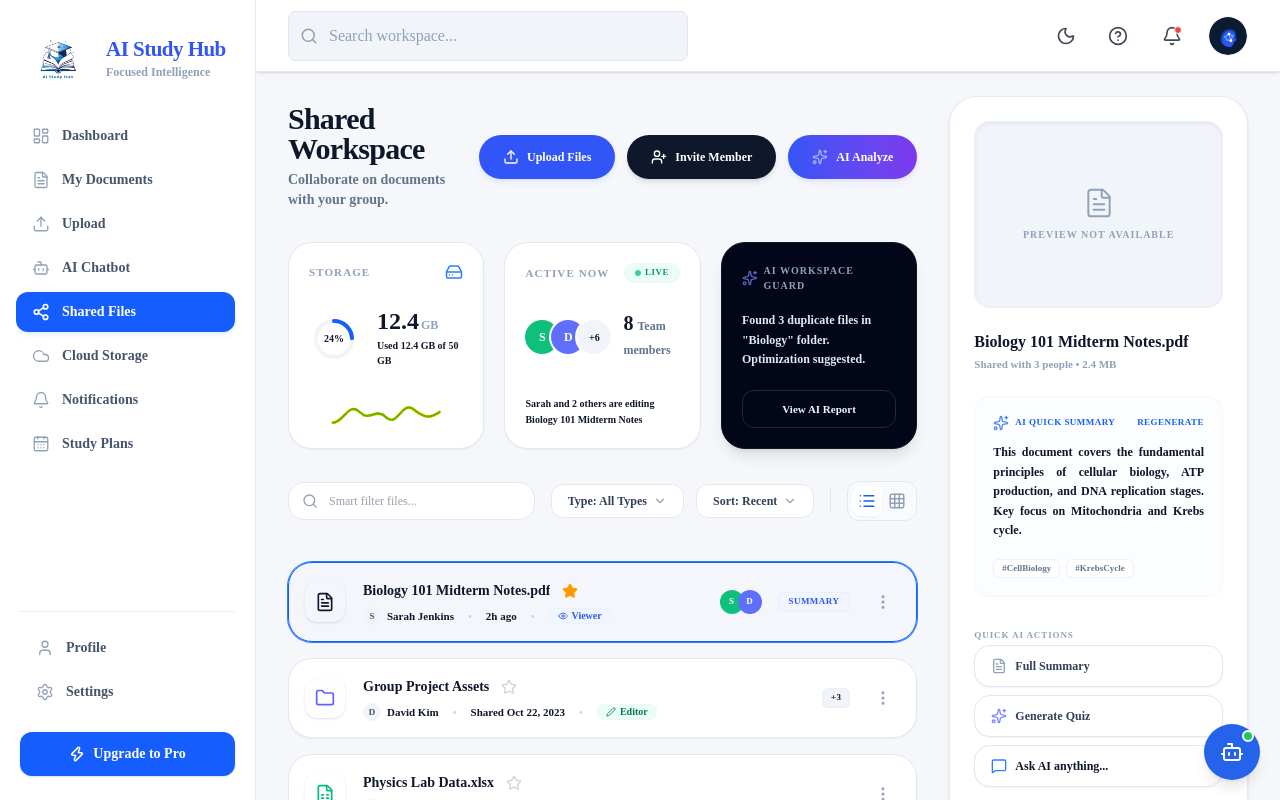
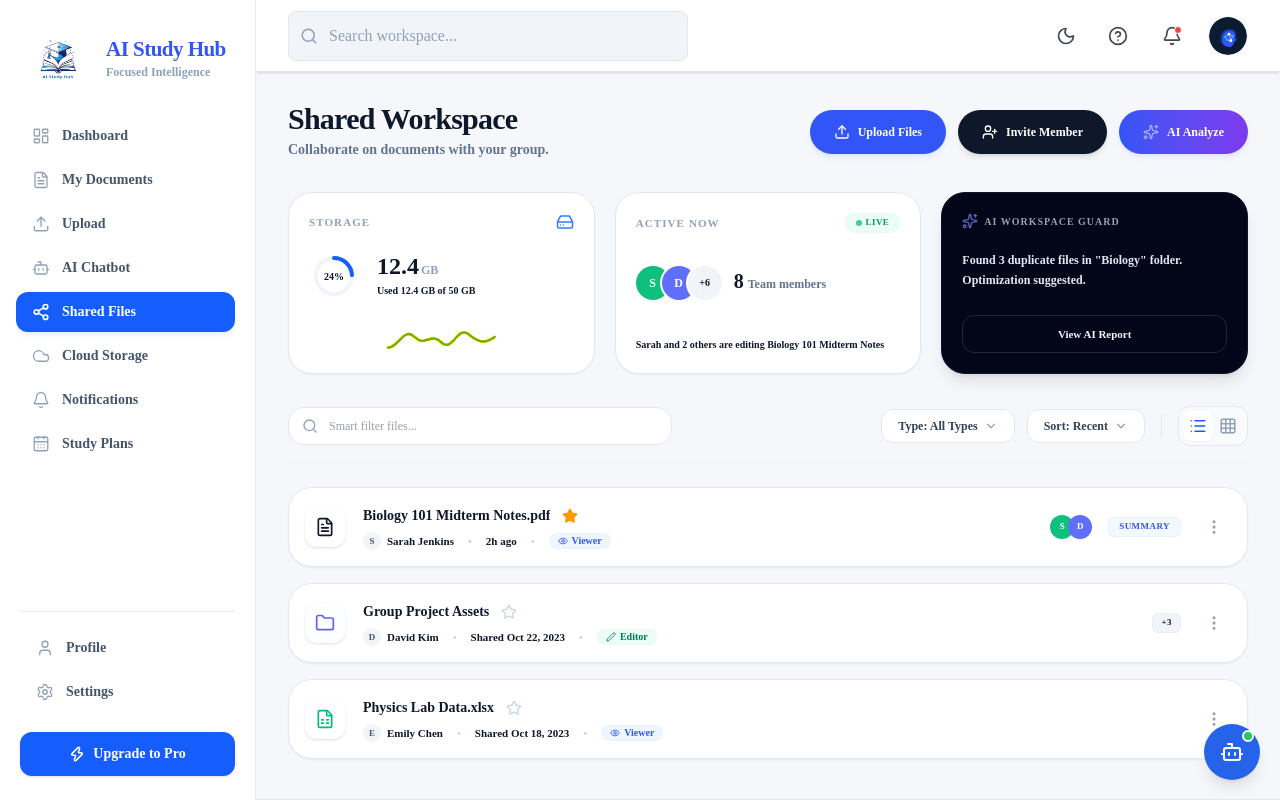
Before and after one commit to huynhduybinh24/SWP391_AIStudyHub, a React (Vite) app in the folder FrontEnd/: page /dashboard/shared in a window 1280 px wide. Built offline with nearby package versions, Linux system fonts and the light colour scheme; the HTML template or start-up script is replaced by a standard one.

Commit message:
fix: hide preview panel until a file is selected

```diff
--- a/FrontEnd/src/features/shared-files/pages/SharedFilesPage.tsx
+++ b/FrontEnd/src/features/shared-files/pages/SharedFilesPage.tsx
@@ -309,13 +309,6 @@ export function SharedFilesPage() {
     'file-3': 'restricted'
   })
 
-  // Select Default Biology Notes file on mount
-  useEffect(() => {
-    if (!selectedFile && files.length > 0) {
-      const bioFile = files.find(f => f.id === 'file-1') || files[0]
-      setSelectedFile(bioFile)
-    }
-  }, [files, selectedFile])
 
   // Keep viewing file reference updated
   useEffect(() => {
@@ -593,8 +586,7 @@ export function SharedFilesPage() {
     >
       <div className="grid grid-cols-1 lg:grid-cols-12 gap-8 items-start">
 
-        {/* Middle main content workspace area */}
-        <div className="lg:col-span-8 space-y-6">
+        <div className={selectedFile ? "lg:col-span-8 space-y-6 transition-all duration-300" : "lg:col-span-12 space-y-6 transition-all duration-300"}>
           <SharedWorkspaceHeader
             onUploadClick={() => setIsUploading(true)}
             onInviteClick={() => setModals(prev => ({ ...prev, invite: true }))}
@@ -650,10 +642,11 @@ export function SharedFilesPage() {
         </div>
 
         {/* Right side panel */}
-        <div className="lg:col-span-4 h-full">
+        {selectedFile && (
+          <div className="lg:col-span-4 h-full animate-fade-in">
             <WorkspaceRightPanel
               file={selectedFile}
-            comments={selectedFile ? (commentsMap[selectedFile.id] || []) : []}
+              comments={commentsMap[selectedFile.id] || []}
               onAddComment={handleAddComment}
               onRegenerateSummary={handleRegenerateSummary}
               isRegenerating={isRegenerating}
@@ -669,6 +662,7 @@ export function SharedFilesPage() {
               }}
             />
           </div>
+        )}
 
       </div>
 
```
Lines whose indentation alone changed are shown as unchanged.
